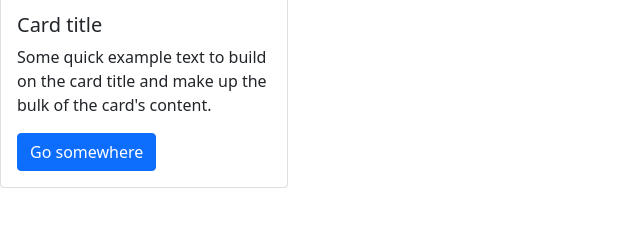
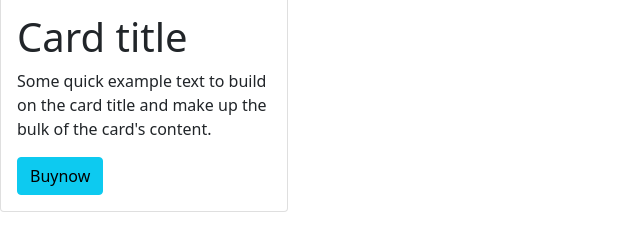
Before and after one commit to acciojob/pricing-card-pavannavde, a website: page main.html in a window 1280 px wide. Shown: the part 28-276 px from the top of the page, without its empty margins (0-640 px from the left). Drawn offline with nearby package versions, Linux system fonts and the light colour scheme.

Commit message:
created a submission

```diff
--- a/main.html
+++ b/main.html
@@ -12,9 +12,9 @@
 	<div class="card" style="width: 18rem;">
   <img src="..." class="card-img-top" alt="...">
   <div class="card-body">
-    <h5 class="card-title">Card title</h5>
+    <h1 class="card-title">Card title</h1>
     <p class="card-text">Some quick example text to build on the card title and make up the bulk of the card's content.</p>
-    <a href="#" class="btn btn-primary">Go somewhere</a>
+    <button class="btn btn-info"> Buynow</button>
   </div>
 </div>
     <script type="text/javascript" src="./script.js">
```
